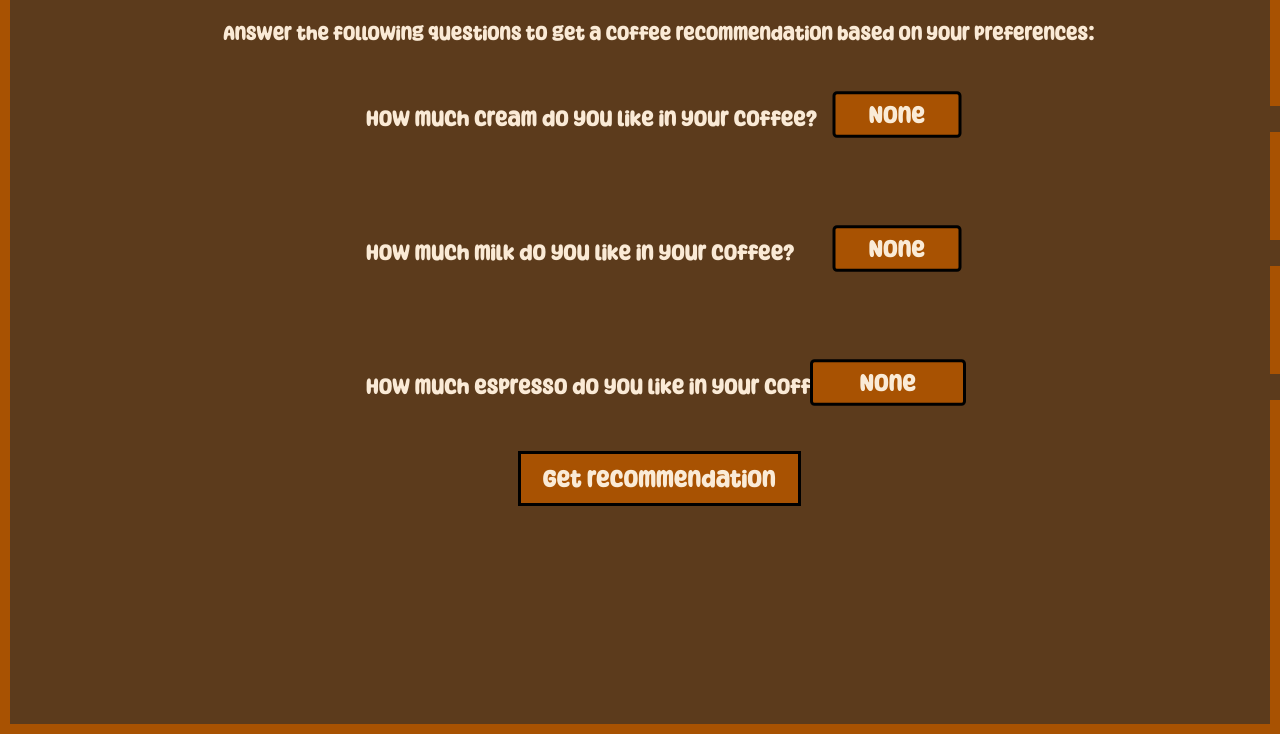
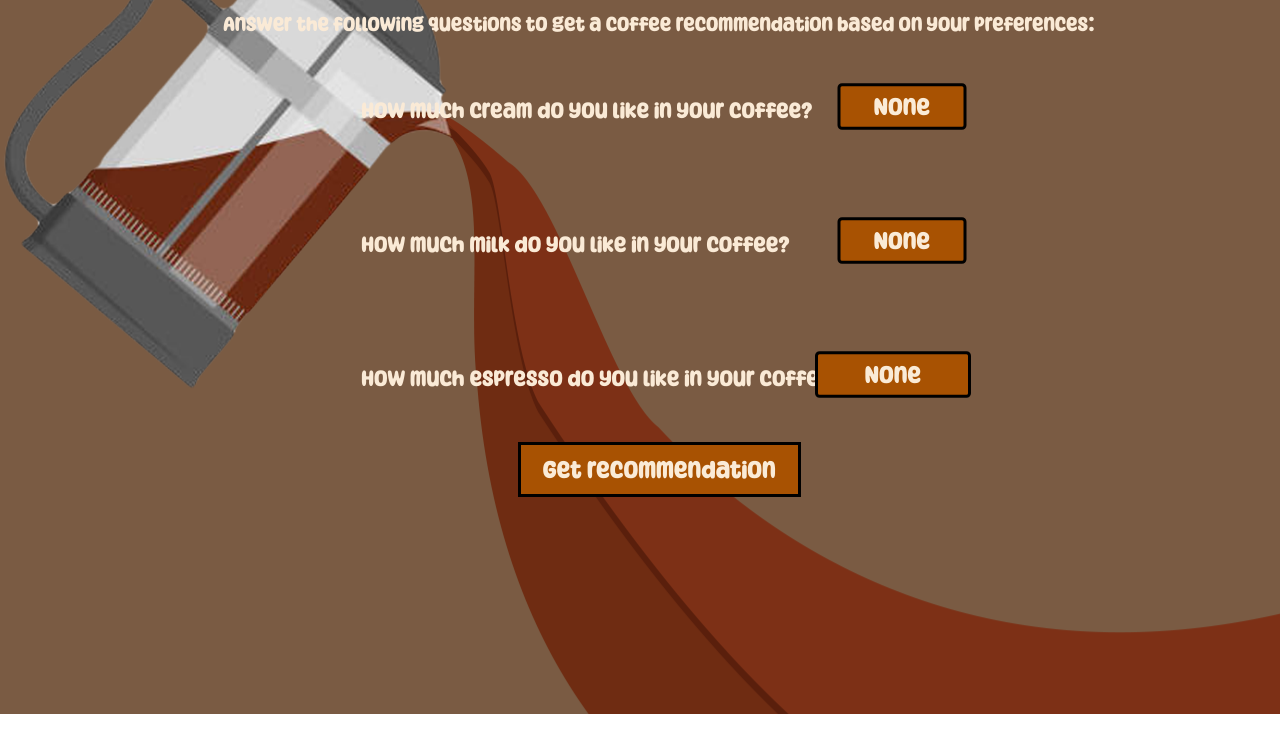
Before and after one commit to phqt/CoffeePicker, a plain HTML site: page index.html in a window 1280 px wide. Shown: the part 99-833 px from the top of the page. Drawn offline with Linux system fonts and the light colour scheme.

Commit message:
made bg img

```diff
--- a/styles.css
+++ b/styles.css
@@ -6,14 +6,18 @@
 *{
     margin: 0 auto;
     padding: 0;
-    background-color: #5C3B1C;
+    /* background-color: #5C3B1C; */
+
 }
 .quiz-container {
     margin: 0 auto;
     height: 100vh;
     padding: none;
-    background-color: #5C3B1C;
-    border: 10px solid #A85202;
+    /* background-color: #5C3B1C; */
+
+    background-image: url('images/coffeewavebggrey.png');
+    /* background: linear-gradient( #7A5B43, #7A461F); */
+    /* border: 10px solid #A85202; */
     /* background-image: url('images/coffeegirl.jpeg'); */
     color: #faead6;
     /* color: #82b5fa; */
```
Also changed, not shown: images/coffeewavebg.png (added), images/coffeewavebggrey.png (added).
